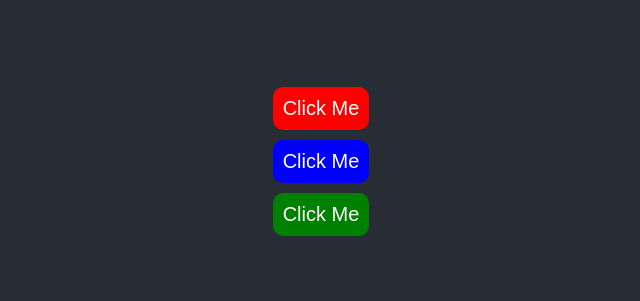
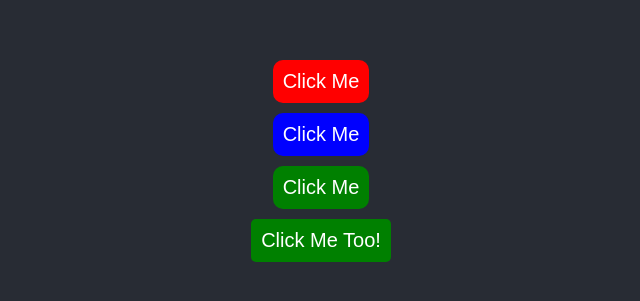
Before and after one commit to arturPabjanczyk/kursReacta_week_04_style_property, a React (Create React App) app: page / in a window 1280 px wide. Shown: the part 239-540 px from the top of the page, without its empty margins (319-959 px from the left). Built offline with nearby package versions, Linux system fonts and the light colour scheme.

Commit message:
Style button with ccs-in-js library styled-components

```diff
--- a/package.json
+++ b/package.json
@@ -8,7 +8,8 @@
     "@testing-library/user-event": "^7.2.1",
     "react": "^16.13.1",
     "react-dom": "^16.13.1",
-    "react-scripts": "3.4.3"
+    "react-scripts": "3.4.3",
+    "styled-components": "^5.2.0"
   },
   "scripts": {
     "start": "react-scripts start",
--- a/src/App.js
+++ b/src/App.js
@@ -1,4 +1,5 @@
 import React from 'react';
+import styled from "styled-components";
 import './App.css';
 
 function App() {
@@ -7,14 +8,38 @@ function App() {
             <header className="App-header">
                 <Button type="danger">Click Me</Button>
                 <Button type="primary">Click Me</Button>
-                <Button >Click Me</Button>
+                <Button>Click Me</Button>
+                <StyledButton>Click Me Too!</StyledButton>
             </header>
         </div>
     );
 }
 
+const StyledButton = styled.button`
+    --normal-background: green;
+    --hover-background: darkgreen;
+    --active-background: lightgreen;
+    --border-radius: 5px;
+    font-size: 20px;
+    color: white;
+    background-color: var(--normal-background);
+    border: none;
+    border-radius: var(--border-radius);
+    padding: 10px;
+    outline: none;
+    margin: 5px;
+
+    &:hover {
+        background-color: var(--hover-background);
+    }
+
+    &:active {
+        background-color: var(--active-background);
+    }
+`;
+
 function Button(props) {
-    const buttonStyle= {};
+    const buttonStyle = {};
     if (props.type === "primary") {
         buttonStyle["--normal-background"] = "blue"
         buttonStyle["--hover-background"] = "darkblue"
```
Also changed, not shown: 1 other file (tests, documents, lock files or other folders).
